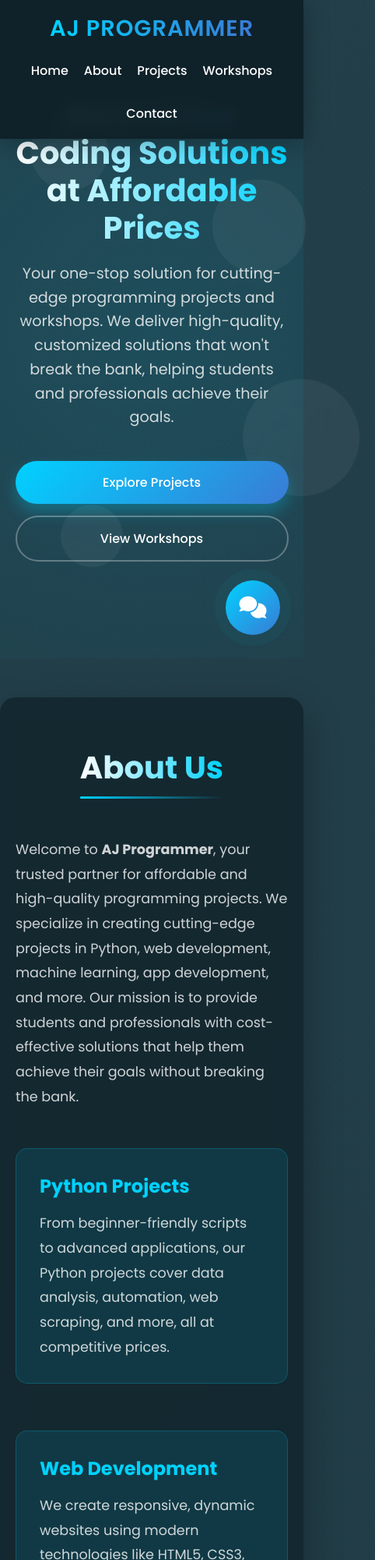
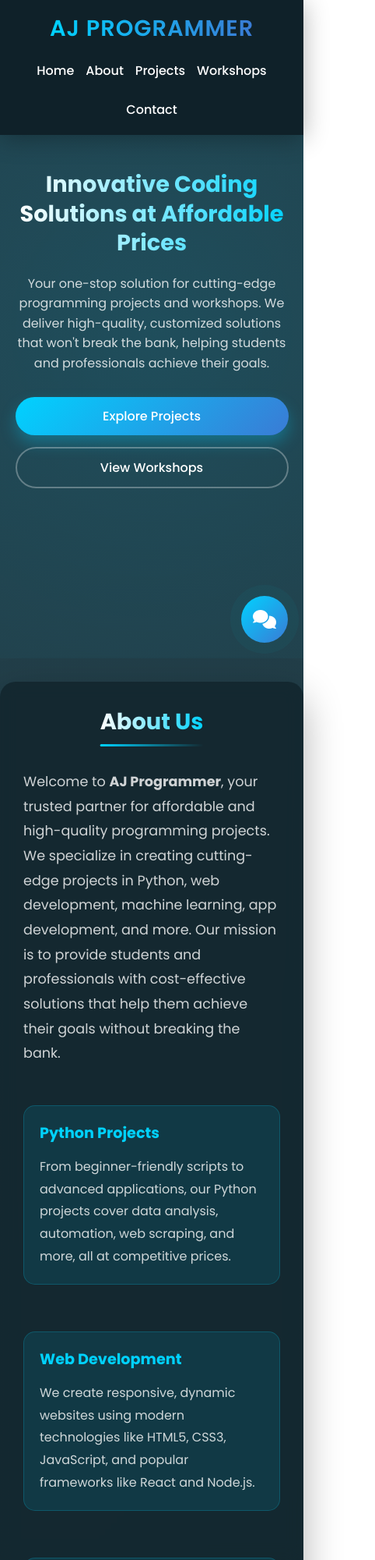
Before and after one commit to Harjeeth24102005/sales-web, a plain HTML site: page index.html in a window 390 px wide. Shown: the top 2000 px of the page at 78% size, 482 px wide, since content can reach past the window. Drawn offline with Linux system fonts and the light colour scheme.

Commit message:
Update index.html

```diff
--- a/index.html
+++ b/index.html
@@ -84,7 +84,7 @@
             font-weight: 500;
             position: relative;
             padding: 5px 0;
-            transition: color 0.3s ease;
+            transition: all 0.3s ease;
         }
 
         nav a::after {
@@ -833,21 +833,78 @@
             animation: pulse 1.5s infinite;
         }
 
+        /* Enhanced Animations */
+        @keyframes floatUp {
+            0% { transform: translateY(20px); opacity: 0; }
+            100% { transform: translateY(0); opacity: 1; }
+        }
+
+        @keyframes scaleIn {
+            0% { transform: scale(0.9); opacity: 0; }
+            100% { transform: scale(1); opacity: 1; }
+        }
+
+        @keyframes slideInRight {
+            0% { transform: translateX(50px); opacity: 0; }
+            100% { transform: translateX(0); opacity: 1; }
+        }
+
+        @keyframes slideInLeft {
+            0% { transform: translateX(-50px); opacity: 0; }
+            100% { transform: translateX(0); opacity: 1; }
+        }
+
         /* Responsive Styles */
+        @media (max-width: 1200px) {
+            .hero h2 {
+                font-size: 3rem;
+            }
+
+            .section-title {
+                font-size: 2.2rem;
+            }
+        }
+
+        @media (max-width: 992px) {
+            .hero h2 {
+                font-size: 2.5rem;
+            }
+
+            .feature-box h3,
+            .project-card h3,
+            .workshop-card h3 {
+                font-size: 1.3rem;
+            }
+
+            .feature-box p,
+            .project-card p,
+            .workshop-card p {
+                font-size: 1rem;
+            }
+        }
+
         @media (max-width: 768px) {
             header {
                 flex-direction: column;
                 padding: 15px;
+                text-align: center;
             }
 
             nav {
                 margin-top: 15px;
                 flex-wrap: wrap;
                 justify-content: center;
+                gap: 15px;
             }
 
             .hero h2 {
-                font-size: 2.5rem;
+                font-size: 2.2rem;
+                line-height: 1.3;
+            }
+
+            .hero p {
+                font-size: 1.1rem;
+                margin-bottom: 30px;
             }
 
             .hero-buttons {
@@ -857,20 +914,112 @@
 
             .btn {
                 width: 100%;
+                padding: 12px 25px;
             }
 
             .about, .projects, .workshops {
                 padding: 60px 20px;
             }
 
+            .about {
+                margin: 30px 5%;
+                padding: 30px;
+            }
+
             .feature-grid, .project-list, .workshop-list {
                 grid-template-columns: 1fr;
+            }
+
+            .feature-box,
+            .project-card,
+            .workshop-card {
+                padding: 20px;
+            }
+
+            .section-title {
+                font-size: 2rem;
+                margin-bottom: 40px;
+            }
+
+            .popup {
+                padding: 25px;
+            }
+
+            .popup h2 {
+                font-size: 1.8rem;
+                margin-bottom: 20px;
             }
 
             .chat-container {
                 width: 90%;
                 right: 5%;
                 bottom: 100px;
+                height: 500px;
+            }
+
+            .chatbot-button {
+                width: 60px;
+                height: 60px;
+                font-size: 24px;
+                bottom: 20px;
+                right: 20px;
+            }
+
+            .floating-element {
+                display: none;
+            }
+        }
+
+        @media (max-width: 576px) {
+            .hero h2 {
+                font-size: 1.8rem;
+            }
+
+            .hero p {
+                font-size: 1rem;
+            }
+
+            .section-title {
+                font-size: 1.8rem;
+            }
+
+            .feature-box h3,
+            .project-card h3,
+            .workshop-card h3 {
+                font-size: 1.2rem;
+            }
+
+            .popup {
+                width: 95%;
+                padding: 20px;
+            }
+
+            .popup h2 {
+                font-size: 1.5rem;
+            }
+
+            .popup input,
+            .popup select,
+            .popup textarea {
+                padding: 10px 12px;
+                font-size: 0.9rem;
+            }
+
+            .popup-buttons {
+                flex-direction: column;
+                gap: 10px;
+            }
+
+            .popup-buttons button {
+                width: 100%;
+            }
+
+            footer p {
+                font-size: 0.9rem;
+            }
+
+            .social-links a {
+                font-size: 1.3rem;
             }
         }
 
@@ -1463,17 +1612,25 @@
             }
         }
 
-        // Intersection Observer for animations
+        // Enhanced Intersection Observer for animations
         const animateOnScroll = () => {
             const observer = new IntersectionObserver((entries) => {
                 entries.forEach(entry => {
                     if (entry.isIntersecting) {
-                        entry.target.classList.add('visible');
+                        if (entry.target.classList.contains('feature-box')) {
+                            entry.target.style.animation = `floatUp 0.6s cubic-bezier(0.22, 1, 0.36, 1) forwards`;
+                        } else if (entry.target.classList.contains('project-card')) {
+                            entry.target.style.animation = `scaleIn 0.6s cubic-bezier(0.22, 1, 0.36, 1) forwards`;
+                        } else if (entry.target.classList.contains('workshop-card')) {
+                            entry.target.style.animation = `slideInRight 0.6s cubic-bezier(0.22, 1, 0.36, 1) forwards`;
+                        } else {
+                            entry.target.style.animation = `fadeInUp 0.6s cubic-bezier(0.22, 1, 0.36, 1) forwards`;
+                        }
 
                         // For feature boxes, add staggered delay
                         if (entry.target.classList.contains('feature-box')) {
                             const index = Array.from(entry.target.parentElement.children).indexOf(entry.target);
-                            entry.target.style.transitionDelay = `${index * 0.1}s`;
+                            entry.target.style.animationDelay = `${index * 0.1}s`;
                         }
                     }
                 });
```
